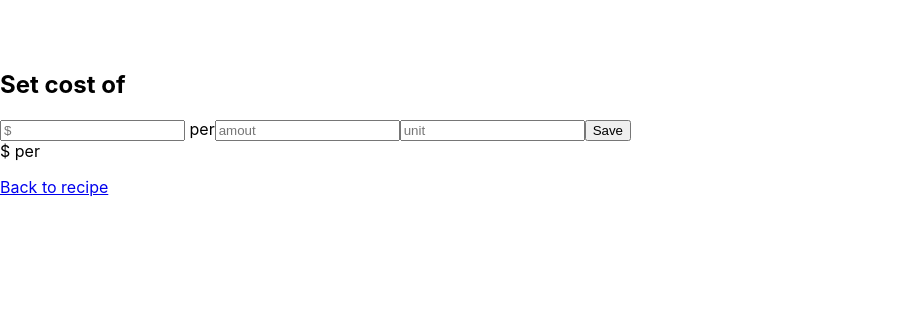
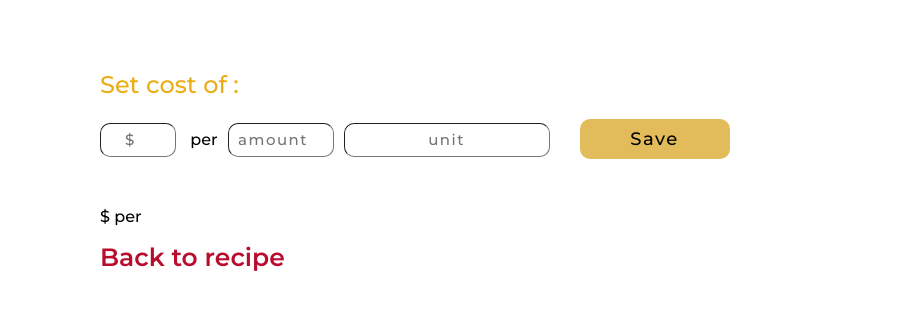
Before and after one commit to libbykay1/recipe-cost-tracker, a React (Create React App) app in the folder ghi/app/: page /ingredients/1 in a window 1280 px wide. Shown: the part 392-702 px from the top of the page, without its empty margins (0-901 px from the left). Built offline with nearby package versions, Linux system fonts and the light colour scheme; no server answers.

Commit message:
css done

```diff
--- a/ghi/app/src/ingredients/IngredientCost.js
+++ b/ghi/app/src/ingredients/IngredientCost.js
@@ -1,5 +1,6 @@
 import { useParams } from "react-router-dom";
 import { useEffect, useState } from "react";
+import styles from './ingredients.module.css'
 
 function IngredientCost() {
     const { id } = useParams();
@@ -59,17 +60,19 @@ function IngredientCost() {
     const recipeUrl = `http://localhost:3000/recipes/${recipeId}`
     return (
         <>
-        <h2>Set cost of { ingredient }</h2>
-        <form onSubmit={handleSubmit} id="cost-form">
-        <input value={dollarInput} onChange={handleDollarInput} placeholder="$" type="number" id="dollars" /> per
-        <input value={amountInput} onChange={handleAmountInput} placeholder="amout" type="number" id="amount" />
-        <input value={unitInput} onChange={handleUnitInput} placeholder="unit" type="text" id="unit" />
-        <button className="btn btn-primary">Save</button>
+        <div className={styles.container}>
+        <h2 className={styles.heading}>Set cost of { ingredient }:</h2>
+        <form className={styles.ingredientform} onSubmit={handleSubmit} id="cost-form">
+        <input className={styles.numberinput} value={dollarInput} onChange={handleDollarInput} placeholder="$" type="number" id="dollars" /> per
+        <input className={styles.input} value={amountInput} onChange={handleAmountInput} placeholder="amount" type="number" id="amount" />
+        <input className={styles.unitinput} value={unitInput} onChange={handleUnitInput} placeholder="unit" type="text" id="unit" />
+        <button className={styles.calculatebutton}>Save</button>
         </form>
         ${costAmount} per {costUnit}
         <p>
-            <a href={recipeUrl}>Back to recipe</a>
+            <a className={styles.biglinks} href={recipeUrl}>Back to recipe</a>
         </p>
+        </div>
         </>
     )
 };
--- /dev/null
+++ b/ghi/app/src/ingredients/ingredients.module.css
@@ -0,0 +1,75 @@
+.container {
+    margin: 0px 100px;
+    font-family: 'Montserrat', sans-serif;
+  }
+
+  .heading {
+    color: #ebad14;
+    font-family: 'Montserrat', sans-serif;
+    font-weight: 400;
+  }
+  .ingredientform {
+    padding-bottom: 40px;
+  }
+
+  .numberinput {
+    text-align: center;
+    margin-right: 10px;
+    margin-bottom: 10px;
+    height: 30px;
+    width: 70px;
+    font-family: 'Montserrat', sans-serif;
+    font-weight: 200;
+    font-size: 15px;
+    letter-spacing: 1.5px;
+    border-radius: 10px;
+    border-width: 1px;
+  }
+
+  .input {
+        text-align: center;
+        margin-right: 10px;
+        margin-left: 10px;
+        margin-bottom: 10px;
+        height: 30px;
+        width: 100px;
+        font-family: 'Montserrat', sans-serif;
+        font-weight: 200;
+        font-size: 15px;
+        letter-spacing: 1.5px;
+        border-radius: 10px;
+        border-width: 1px;
+      }
+
+      .unitinput {
+        text-align: center;
+        margin-right: 10px;
+        margin-bottom: 10px;
+        height: 30px;
+        width: 200px;
+        font-family: 'Montserrat', sans-serif;
+        font-weight: 200;
+        font-size: 15px;
+        letter-spacing: 1.5px;
+        border-radius: 10px;
+        border-width: 1px;
+      }
+
+      .calculatebutton {
+        height: 40px;
+        width: 150px;
+        font-family: 'Montserrat', sans-serif;
+        font-weight: 200;
+        font-size: 18px;
+        letter-spacing: 1.5px;
+        background-color: #e2bc5b;
+        border: none;
+        border-radius: 10px;
+        margin-left: 20px;
+      }
+      .biglinks {
+        text-decoration: none;
+        color: #ba0c2f;
+        font-size: 25px;
+        font-weight: 600;
+      }
--- a/ghi/app/src/recipes/RecipeView.js
+++ b/ghi/app/src/recipes/RecipeView.js
@@ -1,6 +1,6 @@
 import { useEffect, useState } from "react";
 import { useParams } from "react-router-dom";
-
+import styles from './styles.module.css';
 
 function RecipeView() {
     const { id } = useParams();
@@ -113,39 +113,43 @@ const totalCost = ingredients.reduce((total, ingredient) => {
 }, 0);
 return (
     <>
-        <h1>{recipe}</h1>
-        <p><a href={editUrl}>Edit recipe</a></p>
-
-        Multiply by: <input onChange={handleBatchSizeChange} value={batch_size} type="number" id="batch_size" />
-        <button onClick={multiply} className="btn btn-primary">Calculate</button>
-        <table className="table table-striped">
+    <div className={styles.container}>
+        <h1 className={styles.heading}>{recipe}</h1>
+        <form className={styles.fontsize}>
+        Multiply by: <input className={styles.numberinput} onChange={handleBatchSizeChange} value={batch_size} type="number" id="batch_size" />
+        <button className={styles.calculatebutton} onClick={multiply}>Calculate</button>
+        </form>
+        <table className={styles.table}>
             <tbody>
                 {ingredients.map(ingredient => {
                     return (
                         <tr key={ingredient.id}>
                             <td>
-                                <input onChange={(event) => handleAmountChange(event, ingredient.id)} value={amounts[ingredient.id] || ''} type="number" id={`amount_${ingredient.id}`} />
+                                <input className={styles.numberinput} onChange={(event) => handleAmountChange(event, ingredient.id)} value={amounts[ingredient.id] || ''} type="number" id={`amount_${ingredient.id}`} />
                             </td>
-                            <td>{ingredient.unit}</td>
-                            <td>{ingredient.name}</td>
-                            <td>${ingredient.cost_amount * ingredient.amount}</td>
+                            <td className={styles.unittd}>{ingredient.unit}</td>
+                            <td className={styles.nametd}>{ingredient.name}</td>
+                            <td className={styles.costtd}>${ingredient.cost_amount * ingredient.amount}</td>
                         </tr>
                     )
                 })}
             </tbody>
         </table>
         <p>Total cost: ${totalCost.toFixed(2)}</p>
-        <form onSubmit={handleYieldSubmit} id="yield-form">
-        Yield: <input onChange={handleYieldChange} value={new_yield} type="number" id="new_yield" />
+        <form className={styles.fontsize} onSubmit={handleYieldSubmit} id="yield-form">
+        Yield: <input className={styles.numberinput} onChange={handleYieldChange} value={new_yield} type="number" id="new_yield" />
         {yield_unit}
-        <button className="btn btn-primary">Calculate</button>
+        <button className={styles.calculatebutton}>Calculate</button>
         </form>
         <p>
-            <button onClick={reset}>Reset recipe</button>
+            <button className={styles.smallbutton} onClick={reset}>Reset recipe</button>
         </p>
         <p>
-            <button onClick={() => handleDelete(id)}>Delete recipe</button>
+            <button className={styles.smallbutton} onClick={() => handleDelete(id)}>Delete recipe</button>
         </p>
+        <p><a className={styles.biglinks} href={editUrl}>Edit recipe</a></p>
+
+        </div>
     </>
 );
 };
--- a/ghi/app/src/recipes/styles.module.css
+++ b/ghi/app/src/recipes/styles.module.css
@@ -148,3 +148,39 @@
   .biglinks:visited {
     color: #ba0c2f;
   }
+
+  .numberinput {
+    text-align: center;
+    margin-right: 10px;
+    margin-bottom: 10px;
+    height: 30px;
+    width: 70px;
+    font-family: 'Montserrat', sans-serif;
+    font-weight: 200;
+    font-size: 15px;
+    letter-spacing: 1.5px;
+    border-radius: 10px;
+    border-width: 1px;
+  }
+
+  .fontsize {
+    font-size: 20px;
+    padding-bottom: 20px;
+  }
+
+  .costtd {
+    padding-left: 120px;
+  }
+
+  .calculatebutton {
+    height: 40px;
+    width: 150px;
+    font-family: 'Montserrat', sans-serif;
+    font-weight: 200;
+    font-size: 18px;
+    letter-spacing: 1.5px;
+    background-color: #e2bc5b;
+    border: none;
+    border-radius: 10px;
+    margin-left: 20px;
+  }
```
